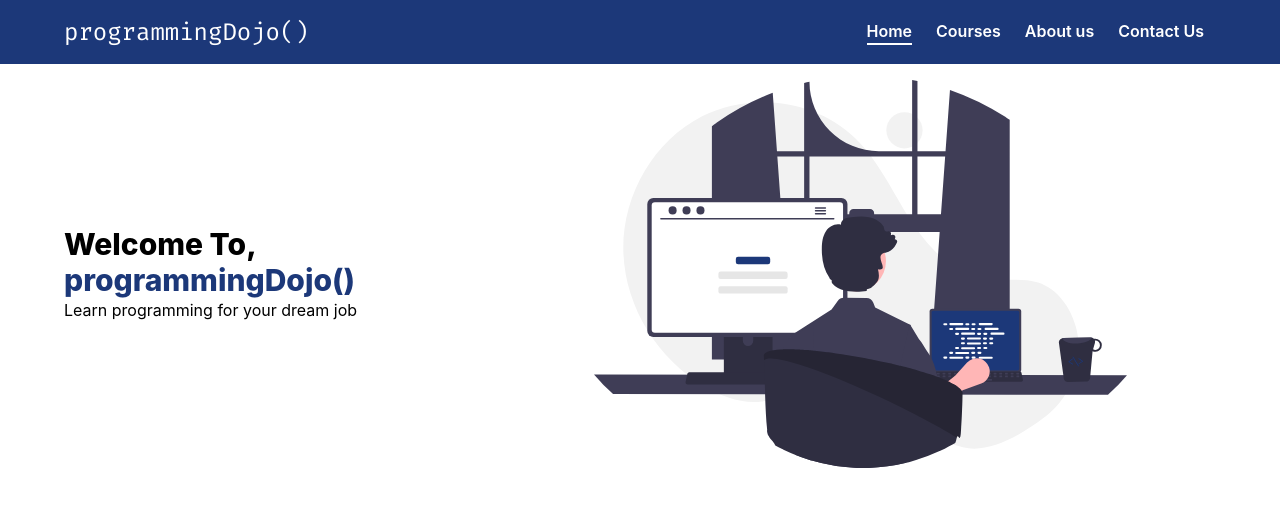
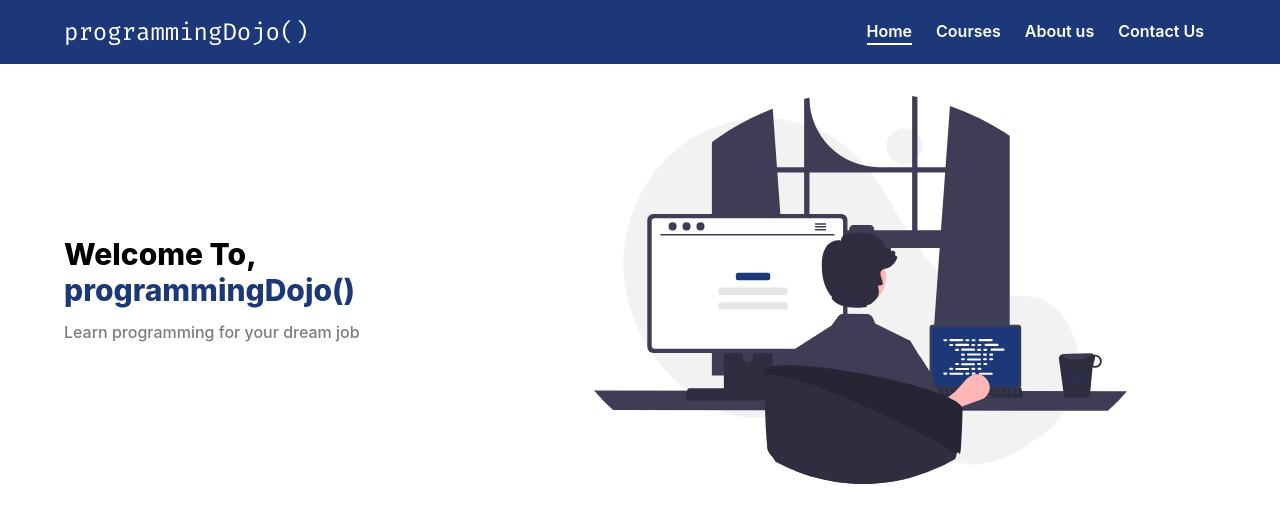
Before and after one commit to AsadullahBadhan/programming-dojo, a React (Vite) app: page / in a window 1280 px wide. Shown: the top 522 px of the page. Built offline with nearby package versions, Linux system fonts and the light colour scheme.

Commit message:
hero section done

```diff
--- a/src/Components/Home.jsx
+++ b/src/Components/Home.jsx
@@ -3,16 +3,16 @@ import hero_banner from "../assets/hero.svg";
 
 const Home = () => {
 	return (
-		<div className="container">
+		<div className="container px-16 py-4">
 			{/* hero section */}
-			<header className="flex items-center my-4">
+			<header className="flex items-center my-4 justify-between">
 				<div className="header-description">
 					<h1 className="text-3xl font-extrabold">
 						Welcome To, <span className="text-blue">programmingDojo()</span>
 					</h1>
-					<p className="text-gray-600">Learn programming for your dream job</p>
+					<p className="text-gray font-medium mt-3">Learn programming for your dream job</p>
 				</div>
-				<div className="hero-image ">
+				<div className="hero-image">
 					<img src={hero_banner} alt="" className="w-3/4 mx-auto" />
 				</div>
 			</header>
--- a/src/CoursesData.json
+++ b/src/CoursesData.json
@@ -1,7 +1,7 @@
 [
   {
-    "title": "what ever the course name is",
-    "instructor": "john doe",
+    "title": "NextJs for Beginer",
+    "instructor": "Mosh Hamedani",
     "image": "image link",
     "duration": 3000,
     "lessons": 34,
--- a/tailwind.config.cjs
+++ b/tailwind.config.cjs
@@ -6,13 +6,10 @@ module.exports = {
   ],
   theme: {
     extend: {},
-    container: {
-      center: true,
-      padding: '4rem'
-    },
     colors: {
-      'blue': '#1c3879',
-      'white': '#ffffff'
+      blue: '#1c3879',
+      white: '#fff',
+      gray: '#7c7c7c'
     }
   },
   plugins: [],
```
